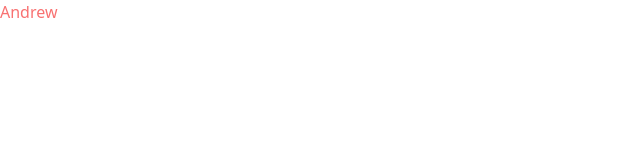
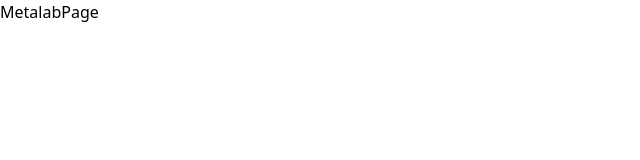
Before and after one commit to DrewIndeed/frontend-playground, a React (Vite) app: page /metalab in a window 1280 px wide. Shown: the top 160 px of the page, without its empty margins (0-640 px from the left). Built offline with nearby package versions, Linux system fonts and the light colour scheme.

Commit message:
config: router

```diff
--- /dev/null
+++ b/src/layout/index.tsx
@@ -0,0 +1,10 @@
+import { Suspense } from "react";
+import { Outlet } from "react-router-dom";
+
+export default function Layout() {
+  return (
+    <Suspense fallback={<></>}>
+      <Outlet />
+    </Suspense>
+  );
+}
--- a/src/main.tsx
+++ b/src/main.tsx
@@ -1,10 +1,13 @@
 import React from "react";
 import ReactDOM from "react-dom/client";
-import App from "./App.tsx";
+
+import { router } from "@/router";
+import { RouterProvider } from "react-router-dom";
+
 import "./index.css";
 
 ReactDOM.createRoot(document.getElementById("root")!).render(
   <React.StrictMode>
-    <App />
+    <RouterProvider router={router} />
   </React.StrictMode>
 );
--- /dev/null
+++ b/src/pages/home/HomePage.tsx
@@ -0,0 +1,3 @@
+export default function HomePage() {
+  return <div>HomePage</div>;
+}
--- /dev/null
+++ b/src/pages/metalab/MetalabPage.tsx
@@ -0,0 +1,3 @@
+export default function MetalabPage() {
+  return <div>MetalabPage</div>;
+}
--- /dev/null
+++ b/src/router/index.tsx
@@ -0,0 +1,28 @@
+import Layout from "@/layout";
+import { lazy } from "react";
+import { createBrowserRouter } from "react-router-dom";
+
+const HomePage = lazy(() => import("@/pages/home/HomePage"));
+const MetalabPage = lazy(() => import("@/pages/metalab/MetalabPage"));
+
+export const router = createBrowserRouter([
+  {
+    path: "/",
+    element: <Layout />,
+    children: [
+      {
+        index: true,
+        element: <HomePage />,
+      },
+      // add route objects here
+      {
+        path: "/metalab",
+        element: <MetalabPage />,
+      },
+    ],
+  },
+  {
+    path: "/*",
+    element: <div>Damn, your imagination is good huh !? Go back home plz.</div>,
+  },
+]);
```
Also changed, not shown: .eslintrc.cjs.
